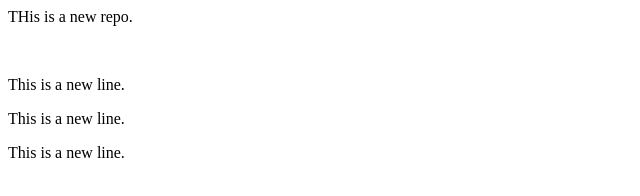
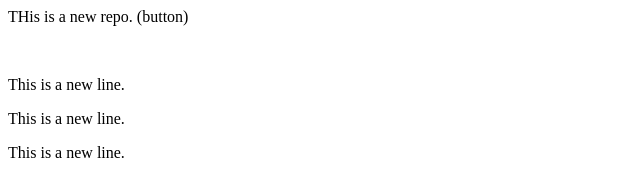
Before and after one commit to om4099/Localrepo, a plain HTML site: page index.html in a window 1280 px wide. Shown: the full height of the page, 0-640 px from the left. Drawn offline with Linux system fonts and the light colour scheme.

```diff
--- a/index.html
+++ b/index.html
@@ -1,4 +1,4 @@
-<p> THis is a new repo. </p>
+<p> THis is a new repo. (button) </p>
 
 <br>
 <p> This is a new line. </p>
```
